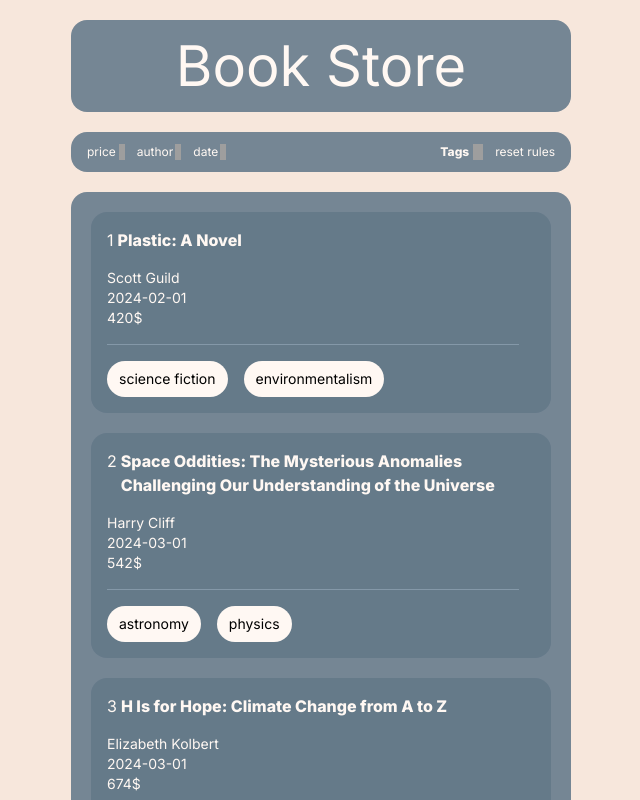
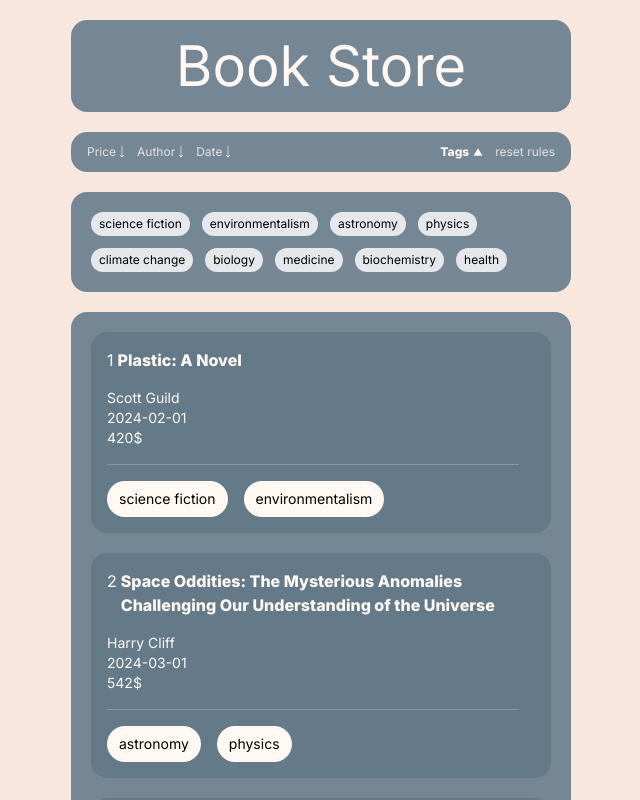
Before and after one commit to inacio000/book-store, a Next.js app: page / in a window 1280 px wide. Both pictures are taken after a click on the item "Tags". Shown: the top 800 px of the page, without its empty margins (319-959 px from the left). Built offline with nearby package versions, Linux system fonts and the light colour scheme; data requests are answered from the project's data file; grey boxes are pictures that could not be loaded.

Commit message:
feat: add book cards component

```diff
--- a/app/(books)/components/BookCards.tsx
+++ /dev/null
@@ -1,17 +0,0 @@
-import Container from '@/components/Container'
-import Card from './Card'
-
-function BookCards() {
-    return (
-        <Container className="flex flex-col gap-5 p-5">
-            <Card />
-            <div>
-                <h1>
-                    <span className='font-extrabold'>TOTAL</span>: 2678$
-                </h1>
-            </div>
-        </Container>
-    )
-}
-
-export default BookCards;
--- a/app/(books)/components/Card.tsx
+++ b/app/(books)/components/Card.tsx
@@ -1,25 +1,201 @@
+'use client'
+
 import Title from '@/components/Tittle'
 import Image from 'next/image'
 import line from "@/public/line.svg"
+import arrowDown from "@/public/arrowDown.svg"
+import arrowUp from "@/public/arrowUp.svg"
+import polygonDown from "@/public/polygonDown.svg";
+import polygonUp from "@/public/polygonUp.svg";
 
-interface Books {
+import noData from "@/public/empty.png"
+import { useEffect, useState } from 'react';
+import axios from 'axios';
+import { Loader2 } from 'lucide-react';
+import Container from '@/components/Container'
+
+export interface Books {
     id: string;
-    title: string,
-    author: string,
-    publicationDate: string,
-    price: string,
-    tags: []
+    title: string;
+    author: string;
+    publicationDate: string;
+    price: string;
+    tags: string[];
 }
 
-export default async function Card() {
-    const response = await fetch("http://localhost:3001/books")
-    const books = await response.json();
+export default function Card() {
+    const [value, setValue] = useState("")
+    const [searchOption, setSearchOption] = useState("")
+    const [books, setBooks] = useState<Books[]>([]);
+    const [isLoading, setIsLoading] = useState(true);
+    const [selectedOption, setSelectedOption] = useState<string | null>(null);
+    const [tagsVisible, setTagsVisible] = useState(false);
+
+    const sortTags = [
+        "science fiction",
+        "environmentalism",
+        "astronomy",
+        "physics",
+        "climate change",
+        "biology",
+        "medicine",
+        "Biochemistry",
+        "health"
+    ]
+
+    const sortSearchOption = [
+        "price",
+        "author",
+        "date",
+    ]
+
+    const loadingBookData = async () => {
+        try {
+            const response = await axios.get("http://localhost:3001/books");
+            setBooks(response.data);
+        } catch (error) {
+            console.log(error);
+        } finally {
+            setIsLoading(false);
+        }
+    };
+
+    useEffect(() => {
+        loadingBookData();
+    }, []);
+
+    const handleSearch = async (e: any) => {
+        e.preventDefault();
+
+        return await axios.get(`http://localhost:3001/books?q=${value}`)
+            .then((response) => {
+                setBooks(response.data)
+                setValue("")
+            })
+            .catch((error) => console.log(error));
+    }
+
+    const handleReset = async () => {
+        loadingBookData();
+        setSearchOption("");
+    }
+
+    const handleSearchOption = async (option: string) => {
+        setSearchOption(option);
+        setSelectedOption(option);
+
+        return await axios
+            .get(`http://localhost:3001/books?q=${option}&_order=asc`)
+            .then((response) => {
+                setBooks(response.data)
+            })
+            .catch((error) => console.log(error));
+    }
+
+    const handleFilter = async (option: string) => {
+        setSearchOption(option);
+        setSelectedOption(option);
+
+        return await axios
+            .get(`http://localhost:3001/books?_sort=${option}&_order=asc`)
+            .then((response) => {
+                setBooks(response.data)
+            })
+            .catch((error) => console.log(error));
+    }
+
+    const toggleTagsVisibility = () => {
+        setTagsVisible(!tagsVisible);
+    }
 
     return (
         <>
+            <Container className="flex justify-between px-4 py-3">
+                <ul className="flex flex-wrap gap-3 text-xs">
                     {
+                        sortSearchOption.map((option, index) => (
+                            <li
+                                key={index}
+                                onClick={() => handleFilter(option)}
+                                className={`flex justify-center gap-[3px]`}
+                            >
+                                <span
+                                    className={`flex items-center font-normal transition ease-in-out delay-200 opacity-[0.8] hover:opacity-[1] ${searchOption === option ? 'opacity-[2]' : 'opacity-[0.8]'}`}
+                                >
+                                    {option.charAt(0).toUpperCase() + option.slice(1)}
+                                </span>
+                                <Image
+                                    className="flex h-full"
+                                    src={selectedOption === option ? arrowUp : arrowDown}
+                                    width={6}
+                                    height={6}
+                                    alt="arrow icon"
+                                />
+                            </li>
+                        ))
+                    }
+                </ul>
+
+                <ul className="flex flex-wrap items-center gap-3 text-xs">
+                    <li className="flex item-center gap-1" onClick={toggleTagsVisibility}>
+                        <span className="font-extrabold">Tags</span>
+                        <Image
+                            src={tagsVisible ? polygonUp : polygonDown}
+                            width={10}
+                            height={10}
+                            alt="arrow icon"
+                            className="transition ease-in-out delay-200"
+                        />
+                    </li>
+                    <li
+                        onClick={() => handleReset()}
+                        className='opacity-[0.8] hover:opacity-[1]'
+                    >reset rules</li>
+                </ul>
+            </Container>
+            {tagsVisible && (
+                <ul className="transition ease-in-out delay-200 w-full rounded-2xl text-[var(--text-color)] bg-[var(--secondary-bg)] flex flex-wrap gap-3 p-5 text-black">
+                    {sortTags.map((option, index) => (
+                        <li
+                            key={index}
+                            onClick={() => handleSearchOption(option)}
+                            className={`flex justify-center item-center cursor-pointer px-2 py-1 rounded-3xl text-xs transition ease-in-out delay-200 ${searchOption === option ? 'border-2 border-gray-200 bg-[var(--secondary-bg)] text-[var(--text-color)]' : 'bg-gray-200'}`}
+                        >
+                            {option.charAt(0).toLowerCase() + option.slice(1)}
+                        </li>
+                    ))}
+                </ul>
+            )}
+            <Container className="flex flex-col gap-5 p-5">
+                {/* <form
+                    onSubmit={handleSearch}
+                >
+                    <input
+                        value={value}
+                        placeholder='Search books...'
+                        onChange={(e) => setValue(e.target.value)}
+                    />
+                    <button type="submit">Search</button>
+                    <button onClick={() => handleReset()}>Reset</button>
+                </form> */}
+                {isLoading ? (
+                    <div className="flex justify-center items-center h-full">
+                        <Loader2 className="animate-spin" size={48} />
+                    </div>
+                ) : books.length === 0 ? (
+                    <div className='flex flex-col justify-center items-center mb-4'>
+                        <Image
+                            className="flex h-full"
+                            src={noData}
+                            width={150}
+                            height={150}
+                            alt="arrow icon"
+                        />
+                        <h3>No Books Available</h3>
+                    </div>
+                ) : (
                     books.map((book: Books) => (
-                    <div className="flex flex-col gap-4 bg-[var(--tertiary-bg)] p-4 rounded-2xl">
+                        <Container key={book.id} className="flex flex-col gap-4 bg-[var(--tertiary-bg)] p-4 rounded-2xl">
                             <div>
                                 <Title
                                     tittle={book.title}
@@ -38,16 +214,24 @@ export default async function Card() {
                                 alt="Line Separator"
                             />
                             <div className="flex flex-wrap gap-4">
-                            {
-                                book.tags.map(tag => (
+                                {book.tags.map(tag => (
+                                    <span key={tag} className="flex justify-center items-center text-black text-sm bg-[var(--text-color)] px-3 py-2 rounded-3xl">
+                                        {tag}
+                                    </span>
+                                ))}
+                            </div>
 
-                                    <span className="flex justify-center items-center text-black text-sm bg-[var(--text-color)] px-3 py-2 rounded-3xl">{tag}</span>
+                        </Container>
                     ))
+                )}
+
+                <div>
+                    <h1>
+                        <span className='font-extrabold'>TOTAL</span>: 2678$
+                    </h1>
+                </div>
+            </Container>
+        </>
+
+    );
 }
-                        </div>
-                    </div>
-                ))
-            }
-        </>
-    )
-}
--- a/app/(books)/page.tsx
+++ b/app/(books)/page.tsx
@@ -1,8 +1,5 @@
-import BookCards from "./components/BookCards"
 import Container from "@/components/Container";
-import polygon from "@/public/polygon.svg";
-import arrow from "@/public/Arrow.svg"
-import Image from "next/image";
+import Card from "./components/Card";
 
 export default async function page() {
 
@@ -12,53 +9,7 @@ export default async function page() {
                 <Container className="px-14 py-7 text-center">
                     <h1 className="text-3xl md:text-[56px] transition-all">Book Store</h1>
                 </Container>
-                <Container className="flex justify-between px-4 py-3">
-                    <ul className="flex flex-wrap gap-3 text-xs">
-                        <li className="flex justify-center gap-[3px]">
-                            <span className="flex items-center font-normal">price</span>
-                            <Image
-                                className="flex h-full"
-                                src={arrow}
-                                width={6}
-                                height={6}
-                                alt="arrow icon"
-                            />
-                        </li>
-                        <li className="flex justify-center gap-[2px]">
-                            <span className="flex items-center font-normal">author</span>
-                            <Image
-                                className="flex h-full"
-                                src={arrow}
-                                width={6}
-                                height={6}
-                                alt="arrow icon"
-                            />
-                        </li>
-                        <li className="flex justify-center gap-[2px]">
-                            <span className="flex items-center font-normal">date</span>
-                            <Image
-                                className="flex h-full"
-                                src={arrow}
-                                width={6}
-                                height={6}
-                                alt="arrow icon"
-                            />
-                        </li>
-                    </ul>
-                    <ul className="flex flex-wrap items-center gap-3 text-xs">
-                        <li className="flex item-center gap-1">
-                            <span className="font-extrabold">Tags</span>
-                            <Image
-                                src={polygon}
-                                width={10}
-                                height={10}
-                                alt="arrow icon"
-                            />
-                        </li>
-                        <li>reset rules</li>
-                    </ul>
-                </Container>
-                <BookCards />
+                <Card />
             </section>
         </main>
     )
```
Lines whose indentation alone changed are shown as unchanged.
